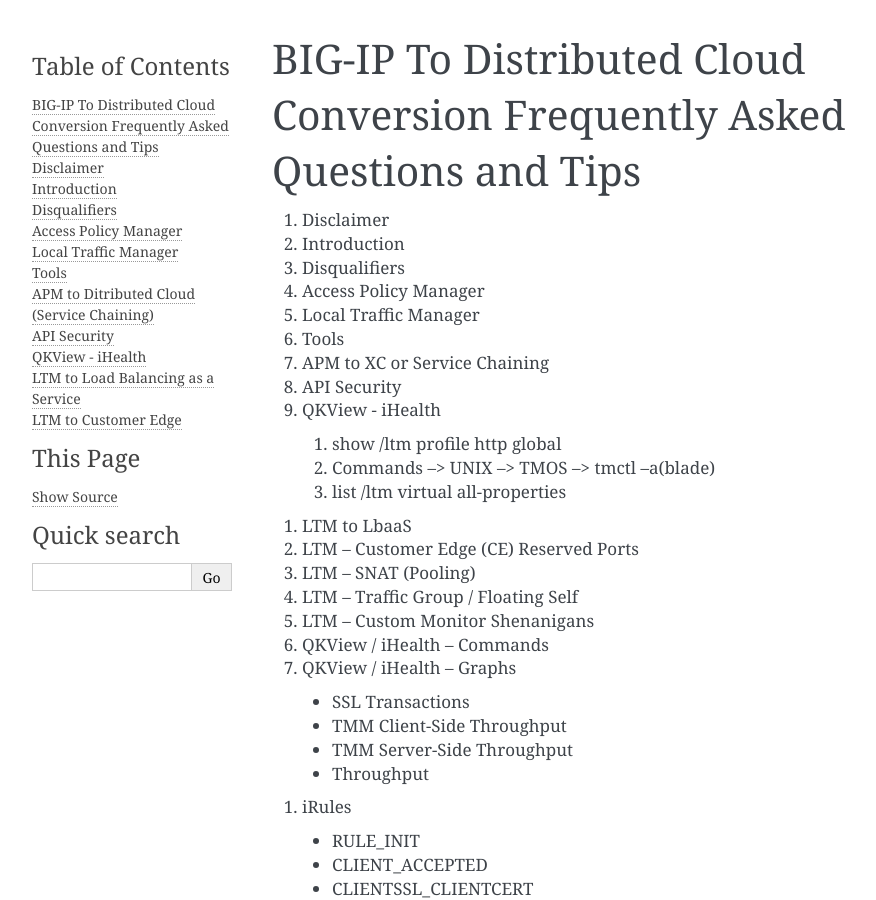
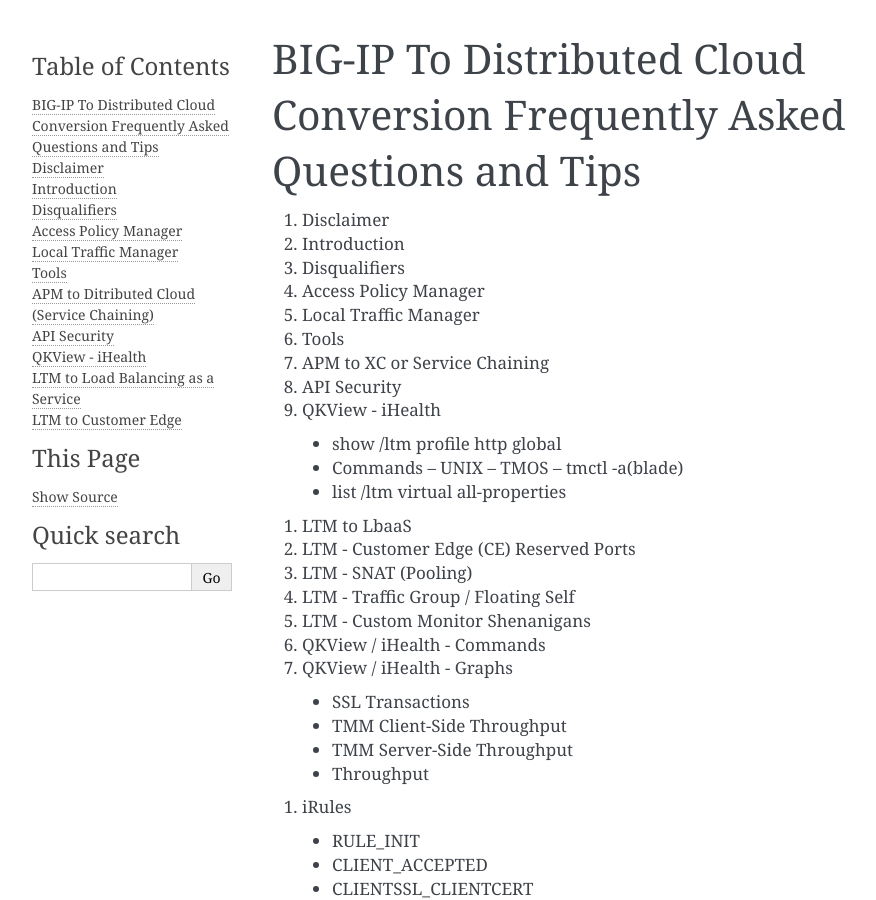
Before and after one commit to Mikej81/bigip_to_xc_faq, a Sphinx documentation site: the page built from docs/source/index.rst, in a window 1280 px wide and 900 px high. Shown: the whole window, without its empty margins (148-1024 px from the left). Built offline with Sphinx 7.4.7, drawn with Linux system fonts in a browser that asks for light colours.

```diff
--- a/docs/source/index.rst
+++ b/docs/source/index.rst
@@ -19,16 +19,16 @@ BIG-IP To Distributed Cloud Conversion Frequently Asked Questions and Tips
 #. APM to XC or Service Chaining
 #. API Security
 #. QKView - iHealth
-  #.  show /ltm profile http global
-  #.  Commands --> UNIX --> TMOS --> tmctl –a(blade)
-  #.  list /ltm virtual all-properties
+  *  show /ltm profile http global
+  *  Commands -- UNIX -- TMOS -- tmctl -a(blade)
+  *  list /ltm virtual all-properties
 #. LTM to LbaaS
-#. LTM – Customer Edge (CE) Reserved Ports
-#. LTM – SNAT (Pooling)
-#. LTM – Traffic Group / Floating Self
-#. LTM – Custom Monitor Shenanigans
-#. QKView / iHealth – Commands
-#. QKView / iHealth – Graphs
+#. LTM - Customer Edge (CE) Reserved Ports
+#. LTM - SNAT (Pooling)
+#. LTM - Traffic Group / Floating Self
+#. LTM - Custom Monitor Shenanigans
+#. QKView / iHealth - Commands
+#. QKView / iHealth - Graphs
   * SSL Transactions
   * TMM Client-Side Throughput
   * TMM Server-Side Throughput
@@ -140,12 +140,10 @@ The following ports can not be used when advertising services on a Customer Edge
    :widths: 50 50
    :header-rows: 0
 
-* - 22
-  - 99
-* - 53
-  - 10249
-
-
+   * - 22
+     - 99
+   * - 53
+     - 10249
 
 +----+-------+
 | 22 | 999   |
```
Also changed, not shown: 5 other files.
